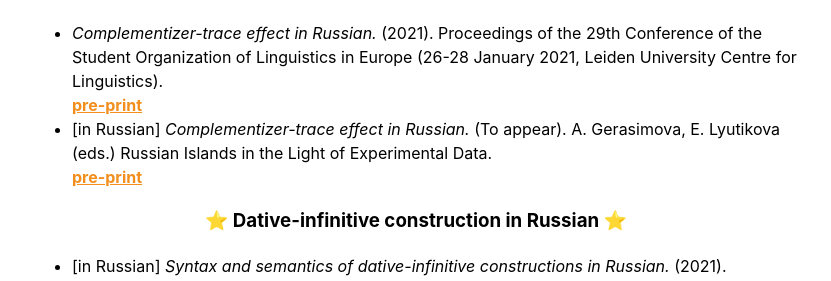
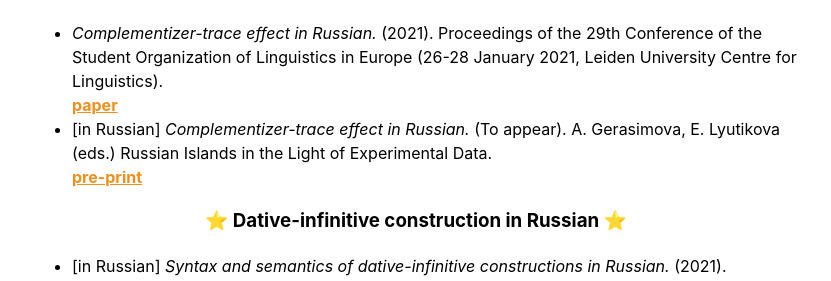
Before and after one commit to morgunova-katya/morgunova-katya.github.io, a Jekyll site: the page built from _pages/research.md, in a window 1280 px wide. Shown: the part 215-496 px from the top of the page, without its empty margins (224-1055 px from the left). Built offline with Jekyll 4.4.1, drawn with Linux system fonts in a browser that asks for light colours.

Commit message:
Update research.md

```diff
--- a/_pages/research.md
+++ b/_pages/research.md
@@ -8,7 +8,7 @@ These are some of the projects I have worked on together with the relevant paper
 <center><h3> &#11088; Complementizer-trace effect in Russian &#11088; </h3> </center>
 
 <ul>
-<li><i>Complementizer-trace effect in Russian.</i> (2021). Proceedings of the 29th Conference of the Student Organization of Linguistics in Europe (26-28 January 2021, Leiden University Centre for Linguistics). <br> <a href="{{ site.baseurl }}/files/console29-final-morgunova.pdf" class="pdf">pre-print</a> </li>
+<li><i>Complementizer-trace effect in Russian.</i> (2021). Proceedings of the 29th Conference of the Student Organization of Linguistics in Europe (26-28 January 2021, Leiden University Centre for Linguistics). <br> <a href="{{ site.baseurl }}/files/console29-final-morgunova.pdf" class="pdf">paper</a> </li>
 <li>[in Russian] <i>Complementizer-trace effect in Russian.</i> (To appear). A. Gerasimova, E. Lyutikova (eds.) Russian Islands in the Light of Experimental Data. <br> <a href="{{ site.baseurl }}/files/complementizer_trace_draft_final_rus.pdf" class="pdf">pre-print</a> </li>
 </ul>
 
```
